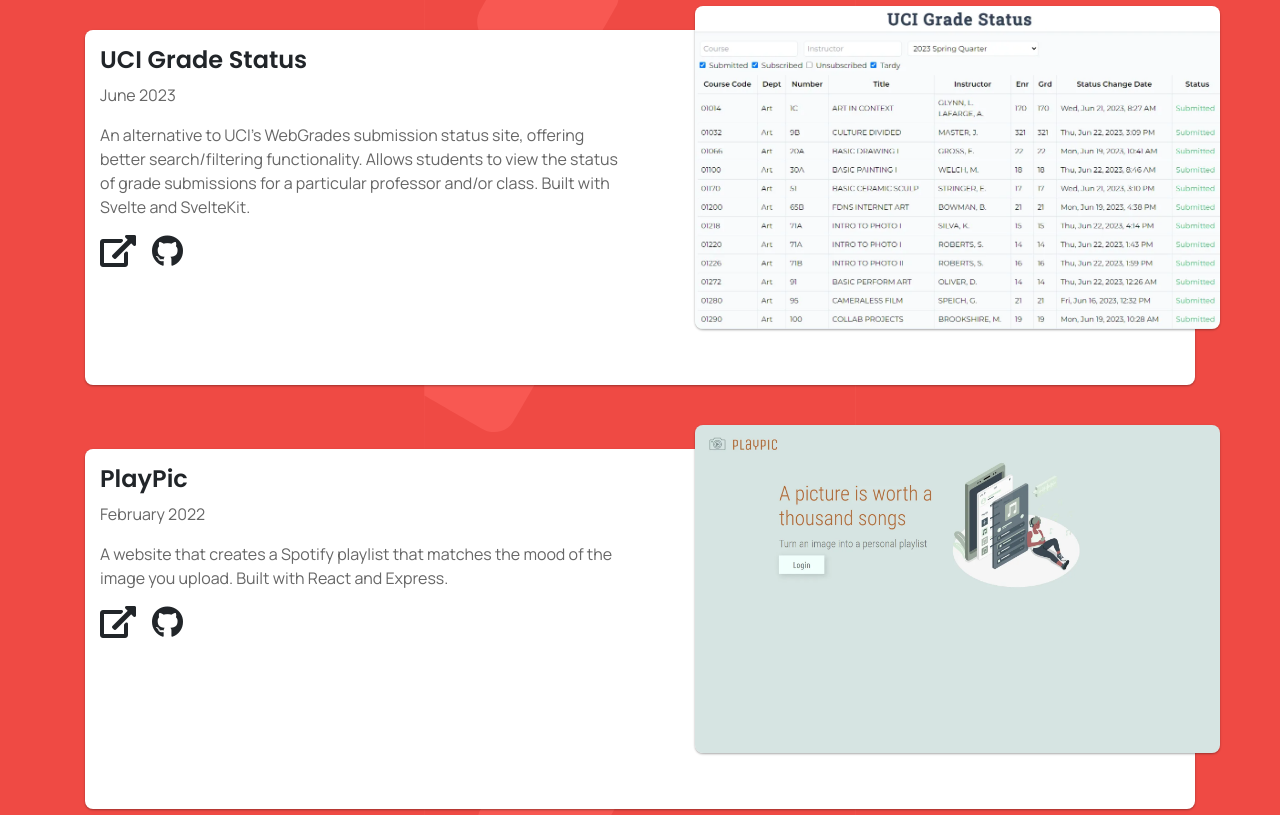
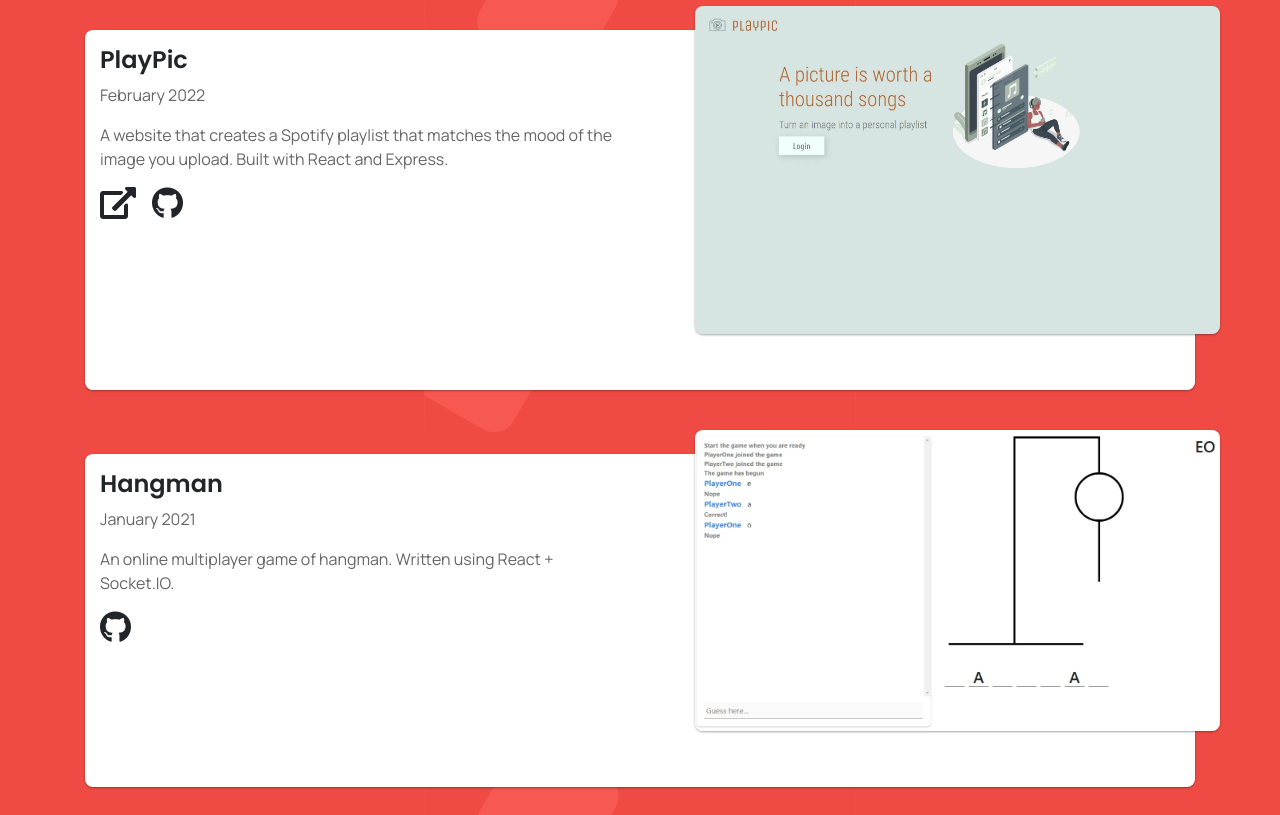
Before and after one commit to js0mmer/js0mmer.github.io, a React (Vite) app: page / in a window 1280 px wide. Shown: the part 1460-2275 px from the top of the page. Built offline with nearby package versions, Linux system fonts and the light colour scheme.

Commit message:
Remove grade status project

```diff
--- a/src/components/Projects.tsx
+++ b/src/components/Projects.tsx
@@ -2,7 +2,6 @@
 import hangmanImg from '../images/hangman.webp';
 import startrackerImg from '../images/startracker.webp';
 import peterportalImg from '../images/peterportal.webp';
-import uciGradeStatusImg from '../images/ucigradestatus.webp';
 
 interface ProjectProps {
   title: string;
@@ -61,24 +60,6 @@
         ]}
       />
       <Project
-        title="UCI Grade Status"
-        date="June 2023"
-        img={uciGradeStatusImg}
-        content="An alternative to UCI's WebGrades submission status site, offering better search/filtering functionality. Allows students to view the status of grade submissions for a particular professor and/or class. Built with Svelte and SvelteKit."
-        links={[
-          {
-            icon: "fas fa-external-link-alt",
-            href: "https://ucigradestatus.vercel.app",
-            label: "uci grade status"
-          },
-          {
-            icon: "fab fa-github",
-            href: "https://github.com/js0mmer/ucigradestatus",
-            label: "github repository"
-          }
-        ]}
-      />
-      <Project
         title="PlayPic"
         date="February 2022"
         img={playpicImg}
```
Also changed, not shown: src/images/ucigradestatus.webp (deleted).
